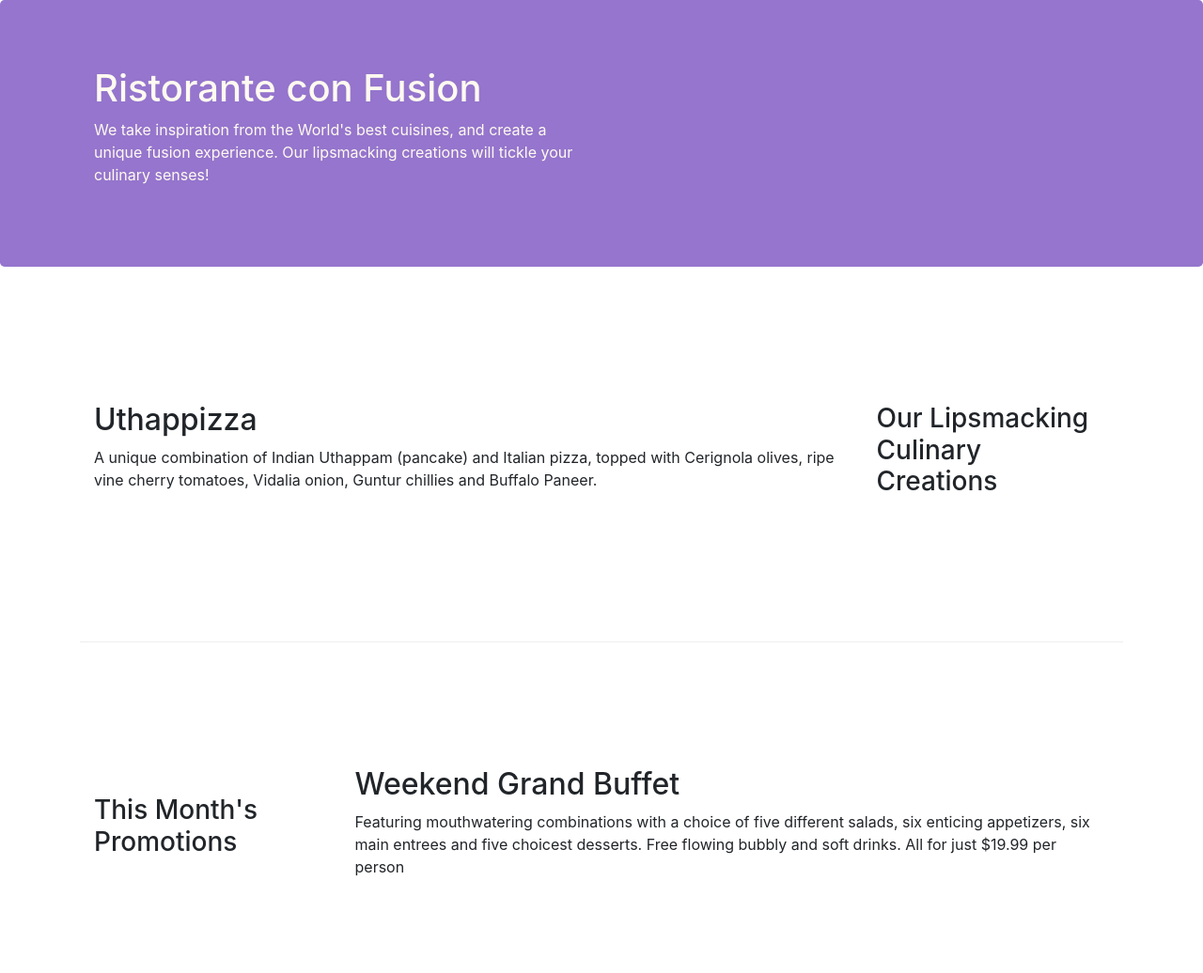
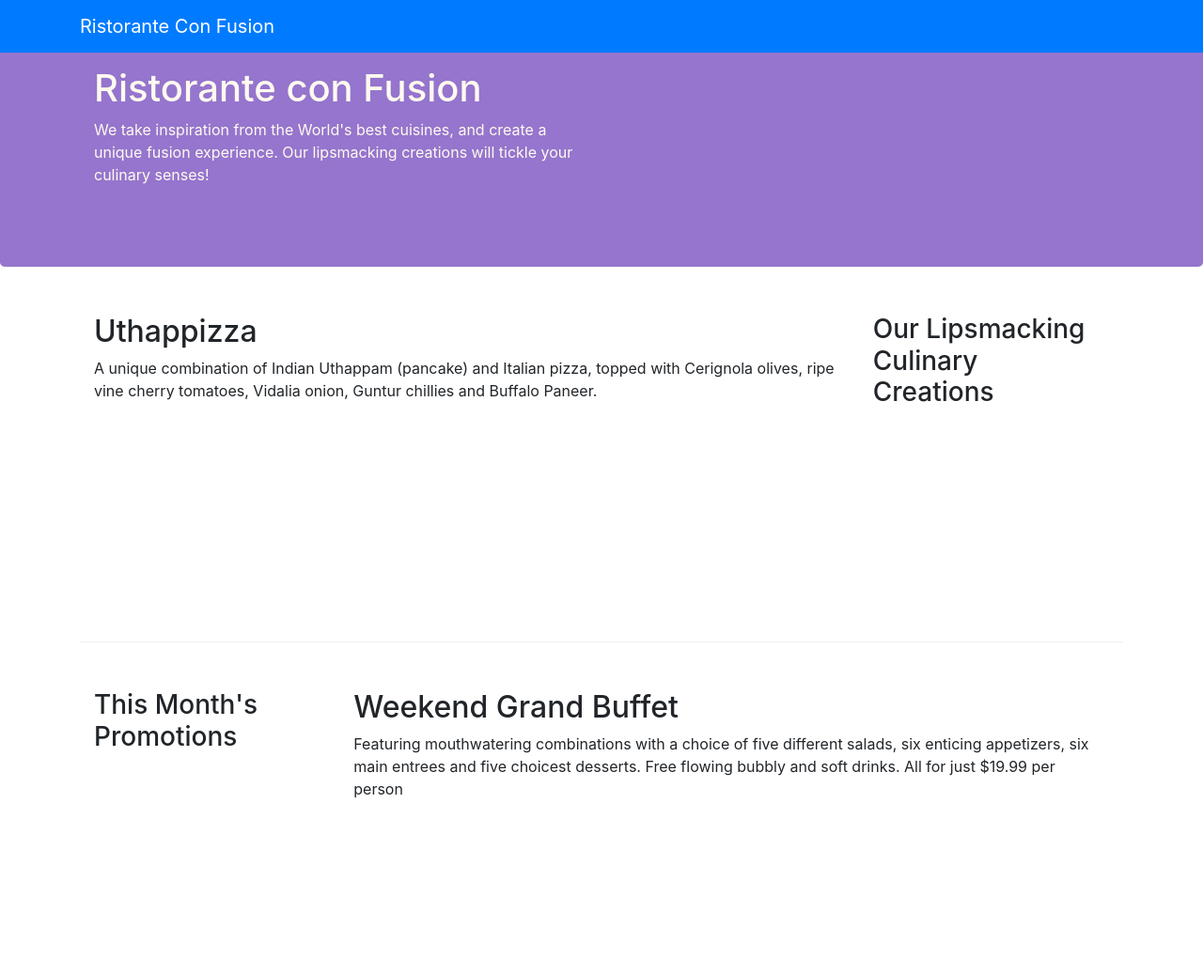
Before and after one commit to Einstien1/Ecommerce-Website, a website: page index.html in a window 1280 px wide. Shown: the top 1036 px of the page at 94% size. Drawn offline with nearby package versions, Linux system fonts and the light colour scheme.

Commit message:
Updated index.html

```diff
--- a/css/styles.css
+++ b/css/styles.css
@@ -3,8 +3,8 @@
     padding: 0px auto;
 }
 .row-content{
-    margin:0px auto;
-    padding: 50px 0px 50px 0px;
+    margin : 0px auto;
+    padding: 50px 5px 50px 0px;
     border-bottom: 1px ridge;
     min-height: 400px;
 }
--- a/index.html
+++ b/index.html
@@ -9,15 +9,18 @@
 
      <!-- Bootstrap CSS -->
      <link rel="stylesheet" href="node_modules/bootstrap/dist/css/bootstrap.min.css">
-     <link rel="stylesheet" href="css\styles.css">
-
+     <link rel="stylesheet" href="css/styles.css">
      <title>Ristorante Con Fusion</title>
 </head>
 
 <body>
-
-    <header class="jumbotron">
+    <nav class="navbar navbar-dark navbar-expand-sm bg-primary fixed-top">
         <div class="container">
+          <a class="navbar-brand" href="#">Ristorante Con Fusion</a>
+        </div>
+     </nav>
+    <header class="jumbotron  ">
+        <div class="container ">
             <div class="row row-header">
                 <div class="col-12 col-sm-6">
                     <h1>Ristorante con Fusion</h1>
@@ -30,7 +33,7 @@
     </header>
 
     <div class="container">
-        <div class="row row-content align-items-center">
+        <div class="row row-content row-align-center  ">
             <div class="col-12 col-sm-4 order-sm-last col-md-3">
                 <h3>Our Lipsmacking Culinary Creations</h3>
             </div>
@@ -41,7 +44,7 @@
         </div>
 
 
-        <div class="row row-content align-items-center">
+        <div class= " row row-content row-align-center">
             <div class="col-12 col-sm-4  col-md-3">
                 <h3>This Month's Promotions</h3>
             </div>
@@ -51,7 +54,7 @@
             </div>
         </div>
 
-        <div class="row row-content align-items-center">
+        <div class="row row-content row-align-center">
             <div class="col-12 col-sm-4 order-sm-last col-md-3">
                 <h3>Meet our Culinary Specialists</h3>
             </div>
@@ -75,7 +78,7 @@
                         <li><a href="#">Contact</a></li>
                     </ul>
                 </div>
-                <div class="col-7 col-sm-5 ">
+                <div class="col-7 col-sm-5 container ">
                     <h5>Our Address</h5>
                     <address>
 		              121, Clear Water Bay Road<br>
@@ -86,7 +89,7 @@
 		              Email: <a href="mailto:confusion@food.net">confusion@food.net</a>
 		           </address>
                 </div>
-                <div class="col-12 col-sm-4 align-self-center" >
+                <div class="col-12 col-sm-4 align-self-center " >
                     <div class="text-center">
                         <a href="http://google.com/+">Google+</a>
                         <a href="http://www.facebook.com/profile.php?id=">Facebook</a>
@@ -98,7 +101,7 @@
                 </div>
            </div>
            <div class="row justify-content-center">
-                <div class="col-auto ">
+                <div class="col-auto">
                     <p>© Copyright 2018 Ristorante Con Fusion</p>
                 </div>
            </div>
```
